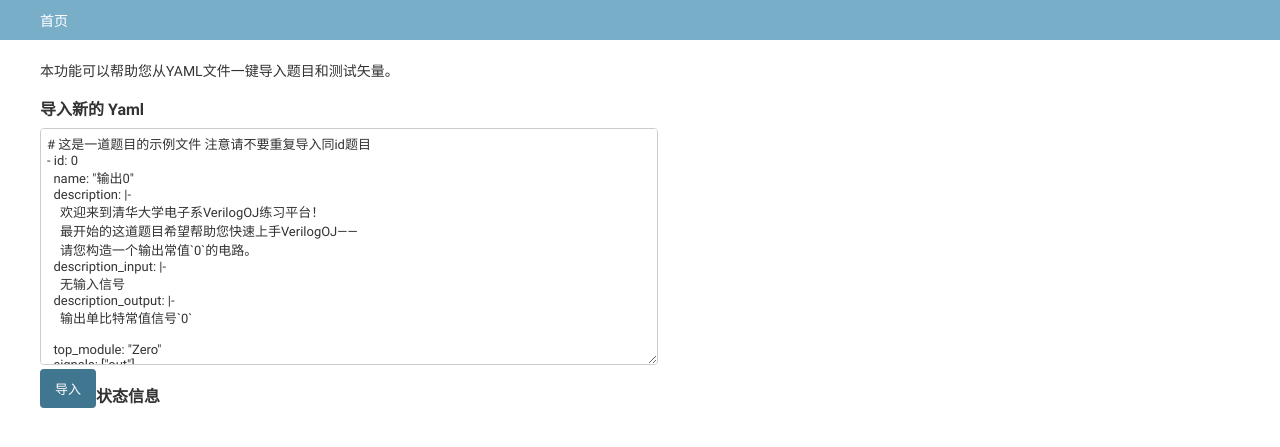
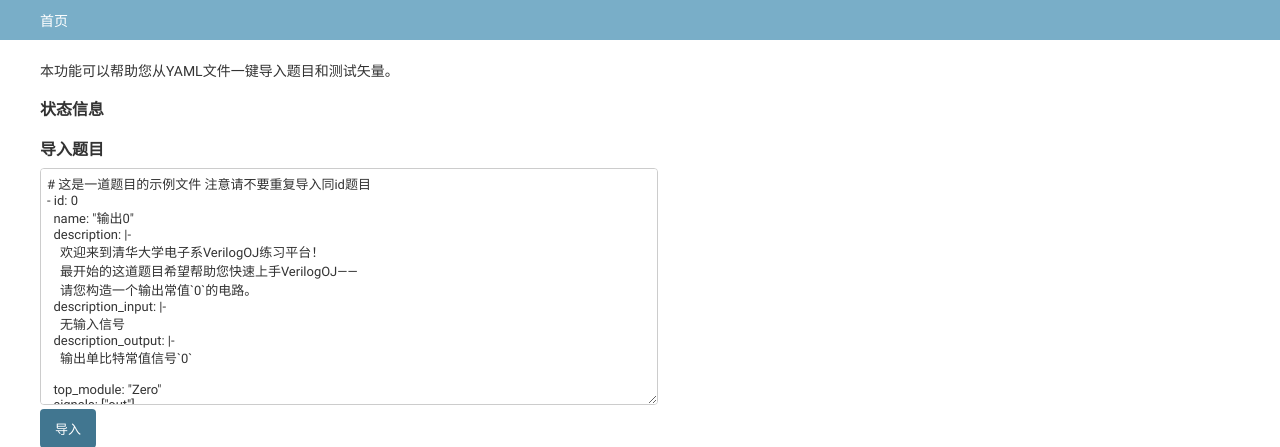
Before and after one commit to VerilogOJ/VerilogOJBackend, a Django app: template backend/problem/templates/admin/import_yaml.html in a window 1280 px wide. Shown: the part 55-502 px from the top of the page. Run offline with Django 3.2, Linux system fonts and the light colour scheme; the template is opened without the code that fills it, so the values that code supplies are empty; parts of the project's set-up code (start-up, migrations or seed data) failed here and were passed over.

Commit message:
fix import from yaml

```diff
--- a/backend/problem/templates/admin/import_yaml.html
+++ b/backend/problem/templates/admin/import_yaml.html
@@ -3,7 +3,11 @@
 
 本功能可以帮助您从YAML文件一键导入题目和测试矢量。
 
-<h2>导入新的 Yaml</h2>
+<h2>状态信息</h2>
+
+{{ status_message|linebreaksbr }}
+
+<h2>导入题目</h2>
 
 <form action="." method="post">
     {% csrf_token %}
@@ -56,8 +60,4 @@
     </div>
 </form>
 
-<h2>状态信息</h2>
-
-{{ status_message|linebreaksbr }}
-
 {% endblock %}
```
